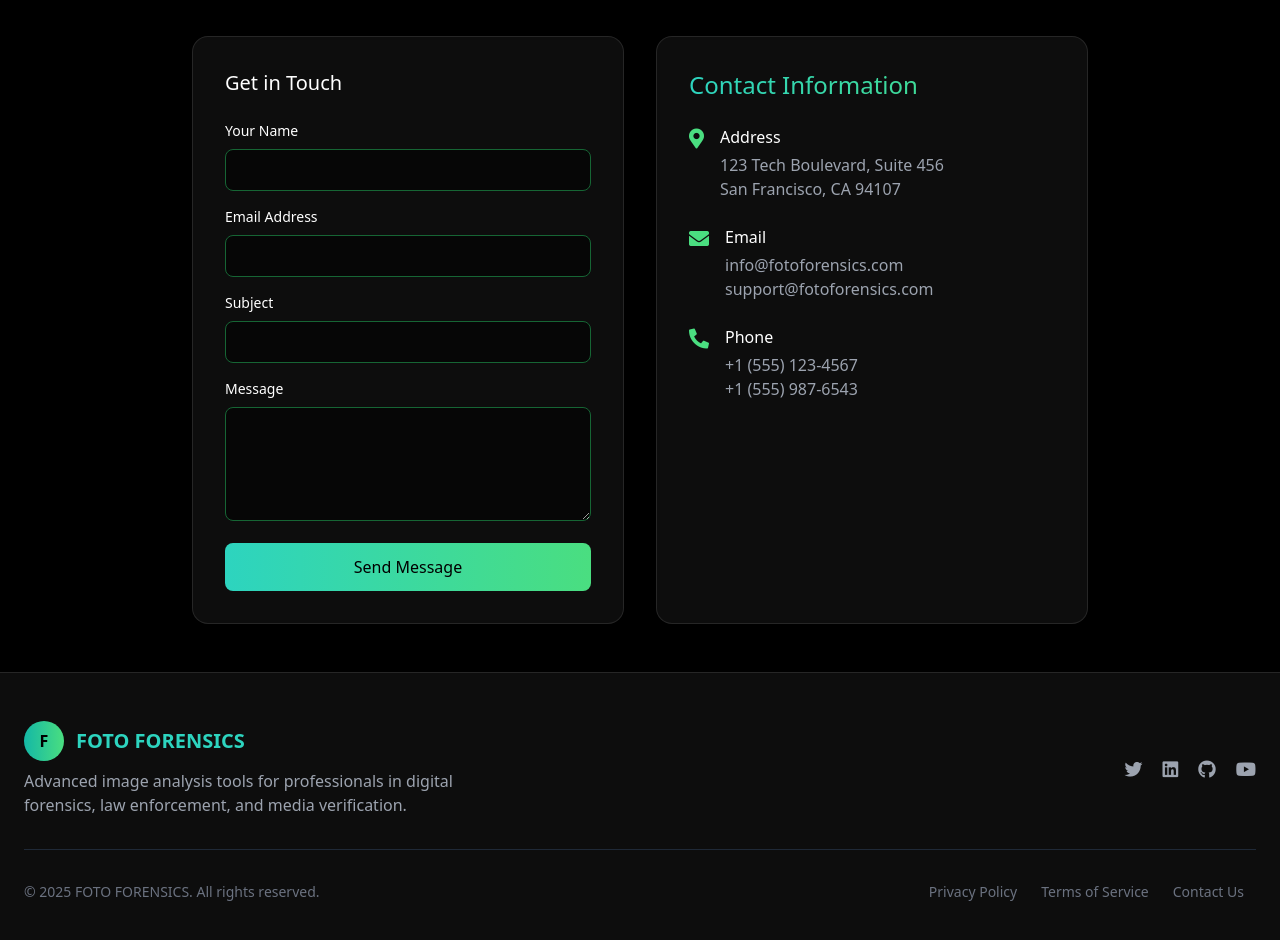
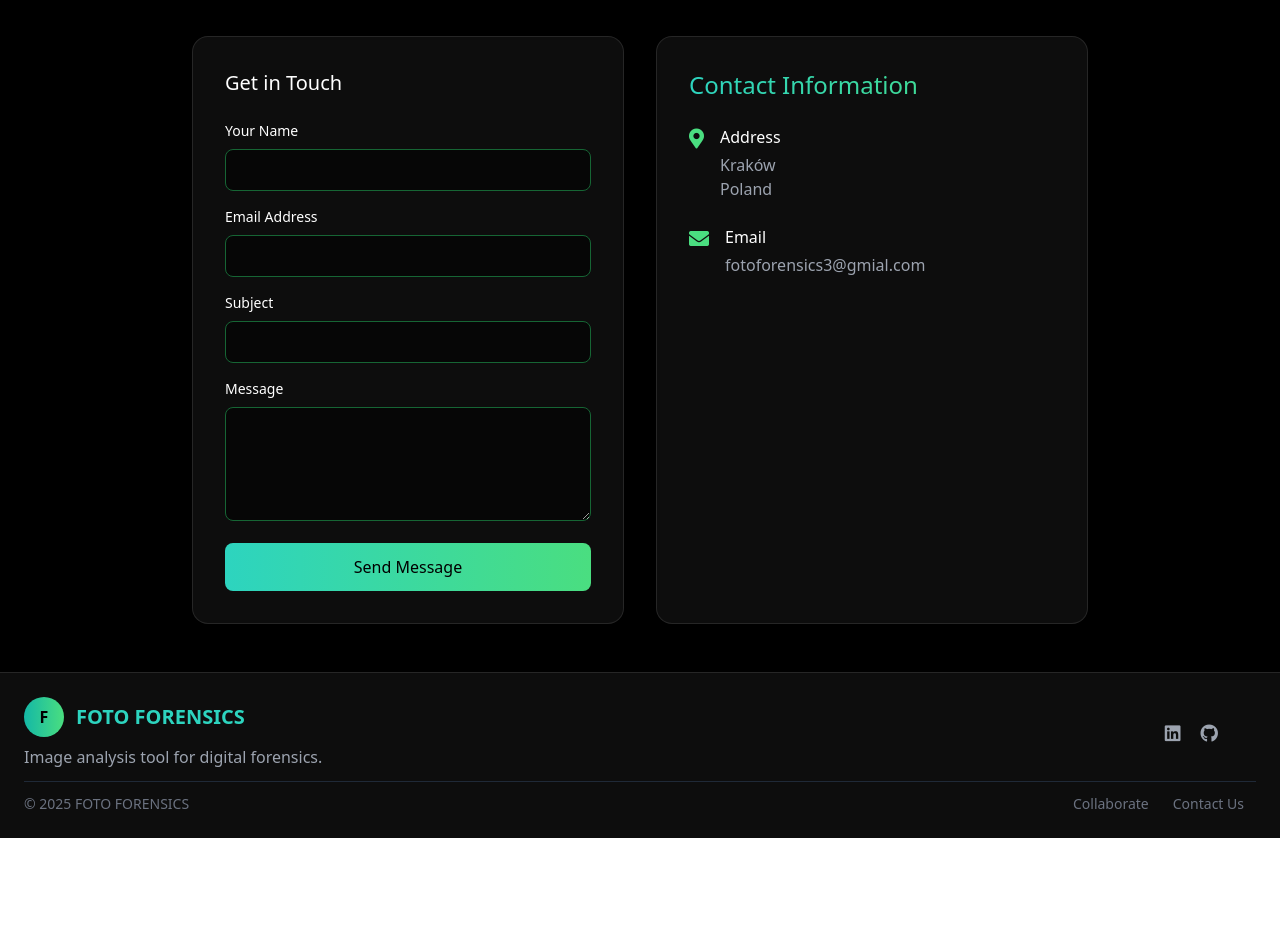
Before and after one commit to JakubTeichman/foto-forensics, a React (Create React App) app in the folder frontend/: page /contact in a window 1280 px wide. Shown: the part 240-1180 px from the top of the page. After the commit the page ends 1078 px from the top, so only its background shows below. Built offline with nearby package versions, Linux system fonts and the light colour scheme.

Commit message:
contact and footer component change

```diff
--- a/frontend/src/components/Contact.tsx
+++ b/frontend/src/components/Contact.tsx
@@ -59,17 +59,12 @@ const Contact: React.FC<ContactProps> = ({ setActiveTab }) => {
               {
                 icon: 'fas fa-map-marker-alt',
                 label: 'Address',
-                text: '123 Tech Boulevard, Suite 456\nSan Francisco, CA 94107',
+                text: 'Kraków\nPoland',
               },
               {
                 icon: 'fas fa-envelope',
                 label: 'Email',
-                text: 'info@fotoforensics.com\nsupport@fotoforensics.com',
-              },
-              {
-                icon: 'fas fa-phone-alt',
-                label: 'Phone',
-                text: '+1 (555) 123-4567\n+1 (555) 987-6543',
+                text: 'fotoforensics3@gmial.com',
               },
             ].map((item, i) => (
               <div key={i} className="flex items-start">
--- a/frontend/src/components/Footer.tsx
+++ b/frontend/src/components/Footer.tsx
@@ -2,10 +2,10 @@ import React from 'react';
 
 const Footer: React.FC = () => {
   return (
-    <footer className="bg-white/5 backdrop-blur-sm py-12 mt-12 border-t border-white/10">
+    <footer className="bg-white/5 backdrop-blur-sm py-6 mt-12 border-t border-white/10">
       <div className="container mx-auto px-6">
         <div className="flex flex-col md:flex-row justify-between items-center">
-          <div className="mb-6 md:mb-0">
+          <div className="mb-2 md:mb-0">
             <div className="flex items-center">
               <div className="w-10 h-10 rounded-full bg-gradient-to-r from-teal-500 to-green-400 flex items-center justify-center mr-3">
                 <span className="font-bold text-black">F</span>
@@ -13,36 +13,34 @@ const Footer: React.FC = () => {
               <span className="text-xl font-bold text-teal-400">FOTO FORENSICS</span>
             </div>
             <p className="text-gray-400 mt-2 max-w-md">
-              Advanced image analysis tools for professionals in digital forensics, law enforcement, and media verification.
+              Image analysis tool for digital forensics.
             </p>
           </div>
           <div className="flex space-x-5">
             {[
-              { icon: 'twitter', url: '#' },
-              { icon: 'linkedin', url: 'https://www.linkedin.com/in/jakub-teichman-ba0a0224a/' },
-              { icon: 'github', url: 'https://github.com/JakubTeichman' },
-              { icon: 'youtube', url: '#' },
-            ].map(({ icon, url }) => (
+              { iconClass: 'fab fa-linkedin', url: 'https://www.linkedin.com/in/jakub-teichman-ba0a0224a/' },
+              { iconClass: 'fab fa-github', url: 'https://github.com/JakubTeichman' },
+              { iconClass: 'fas fa-envelope', url: 'fotoforensics3@gmail.com'}
+            ].map(({ iconClass, url }) => (
               <a
-                key={icon}
+                key={iconClass}
                 href={url}
                 target="_blank"
                 rel="noopener noreferrer"
                 className="text-gray-400 hover:text-teal-400 transition-colors"
               >
-                <i className={`fab fa-${icon} text-lg`}></i>
+                <i className={`fab fa-${iconClass} text-lg`}></i>
               </a>
             ))}
           </div>
 
         </div>
-        <div className="border-t border-gray-800 mt-8 pt-8 flex flex-col md:flex-row justify-between items-center">
+        <div className="border-t border-gray-800 mt-3 pt-3 flex flex-col md:flex-row justify-between items-center">
           <p className="text-gray-500 text-sm">
-            © 2025 FOTO FORENSICS. All rights reserved.
+            © 2025 FOTO FORENSICS
           </p>
-          <div className="flex mt-4 md:mt-0">
-            <a href="#" className="text-gray-500 hover:text-gray-300 text-sm mx-3">Privacy Policy</a>
-            <a href="#" className="text-gray-500 hover:text-gray-300 text-sm mx-3">Terms of Service</a>
+          <div className="flex mt-3 md:mt-0">
+            <a href="/collaborate" className="text-gray-500 hover:text-gray-300 text-sm mx-3">Collaborate</a>
             <a href="/contact" className="text-gray-500 hover:text-gray-300 text-sm mx-3">Contact Us</a>
           </div>
         </div>
```
